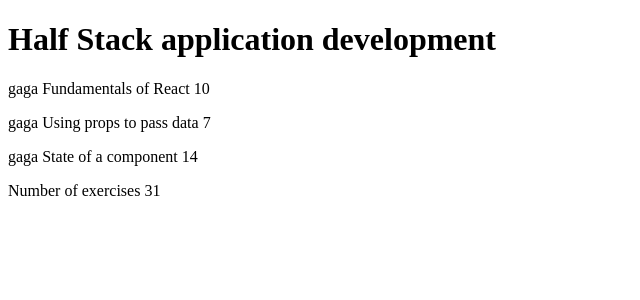
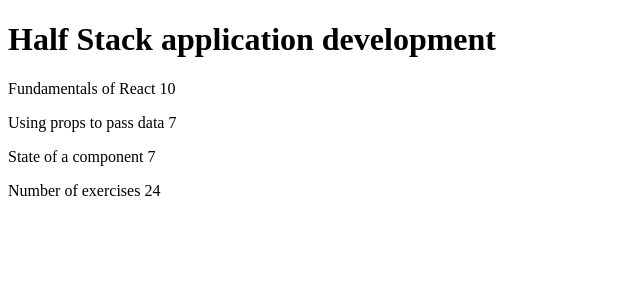
Before and after one commit to aarneharju/fullstack-open-2022, a React (Create React App) app in the folder part1/courseinfo/: page / in a window 1280 px wide. Shown: the top 300 px of the page, without its empty margins (0-640 px from the left). Built offline with nearby package versions, Linux system fonts and the light colour scheme.

Commit message:
1.4 done

```diff
--- a/part1/courseinfo/src/App.js
+++ b/part1/courseinfo/src/App.js
@@ -18,7 +18,7 @@ const Part = (props) => {
   { console.log(props) }
   return (
     < p >
-      gaga {props.part} {props.exercises}
+      {props.part} {props.exercises}
     </p >
   )
 }
@@ -29,24 +29,26 @@ const Total = (props) => {
 
 const App = () => {
   const course = 'Half Stack application development'
-  const part1 = {
+  const parts = [
+    {
       name: 'Fundamentals of React',
       exercises: 10
-  };
-  const part2 = {
+    },
+    {
       name: 'Using props to pass data',
       exercises: 7
-  };
-  const part3 = {
+    },
+    {
       name: 'State of a component',
       exercises: 14
-  };
+    }
+  ];
 
   return (
     <div>
       <Header course={course} />
-      <Content part1={part1.name} part2={part2.name} part3={part3.name} exercises1={part1.exercises} exercises2={part2.exercises} exercises3={part3.exercises} />
-      <Total exercises1={part1.exercises} exercises2={part2.exercises} exercises3={part3.exercises} />
+      <Content part1={parts[0]['name']} part2={parts[1]['name']} part3={parts[2]['name']} exercises1={parts[0]['exercises']} exercises2={parts[1]['exercises']} exercises3={parts[1]['exercises']} />
+      <Total exercises1={parts[0]['exercises']} exercises2={parts[1]['exercises']} exercises3={parts[1]['exercises']} />
     </div>
   )
 }
```
Lines whose indentation alone changed are shown as unchanged.
